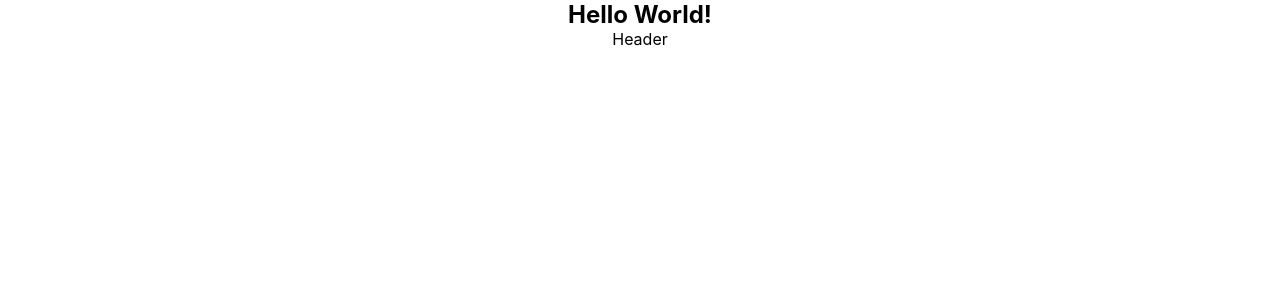
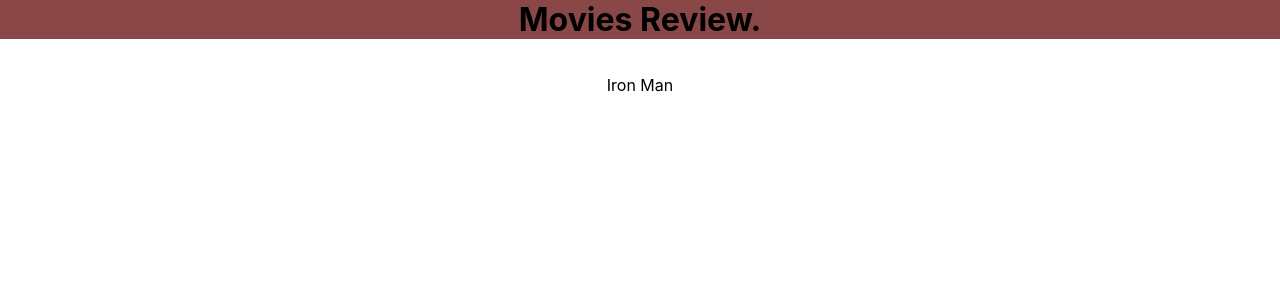
Before and after one commit to badshab454/React-Course, a React (Create React App) app: page / in a window 1280 px wide. Shown: the top 300 px of the page. Built offline with nearby package versions, Linux system fonts and the light colour scheme.

Commit message:
movie component

```diff
--- a/src/App.css
+++ b/src/App.css
@@ -38,6 +38,10 @@
 }
 
 
-h2 {
+h1 {
   margin: 0;
 }
+
+.header {
+  background-color: rgb(138, 71, 71);
+}
--- a/src/App.js
+++ b/src/App.js
@@ -1,12 +1,14 @@
 import './App.css';
-
 import Header from './components/Header';
+import Movie from './components/Movie';
 
 function App() {
   return (
     <div className="App">
-      <h2>Hello World!</h2>
       <Header />
+      <div className="main">
+        <Movie />
+      </div>
     </div>
   );
 }
--- a/src/Sidebar.jsx
+++ /dev/null
@@ -1,5 +0,0 @@
-function Sidebar () {
-    return <h1>This is The Sidebar Component.</h1>
-}
-
-export default Sidebar;
--- a/src/components/Header.js
+++ b/src/components/Header.js
@@ -1,6 +1,8 @@
 const Header = () => {
   return (
-    <div>Header</div>
+    <div className="header">
+        <h1>Movies Review.</h1>
+    </div>
   )
 }
 
--- /dev/null
+++ b/src/components/Movie.js
@@ -0,0 +1,10 @@
+const Movie = () => {
+  return (
+    <div className="movie">
+        <img src="" alt="" />
+        <p>Iron Man</p>
+    </div>
+  )
+}
+
+export default Movie
```
